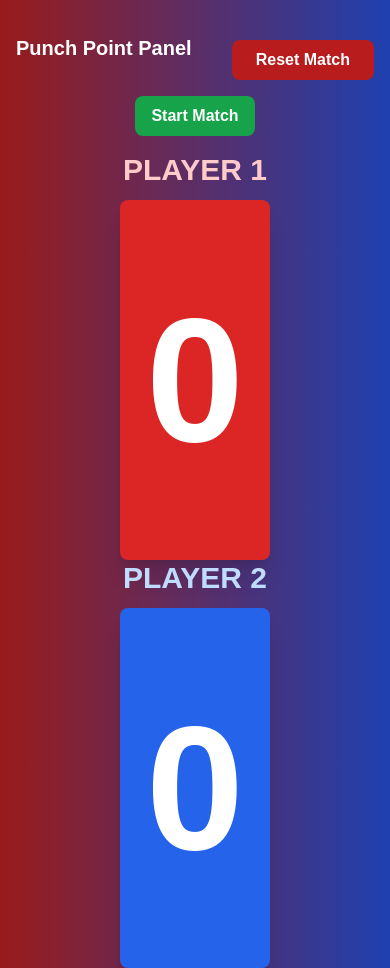
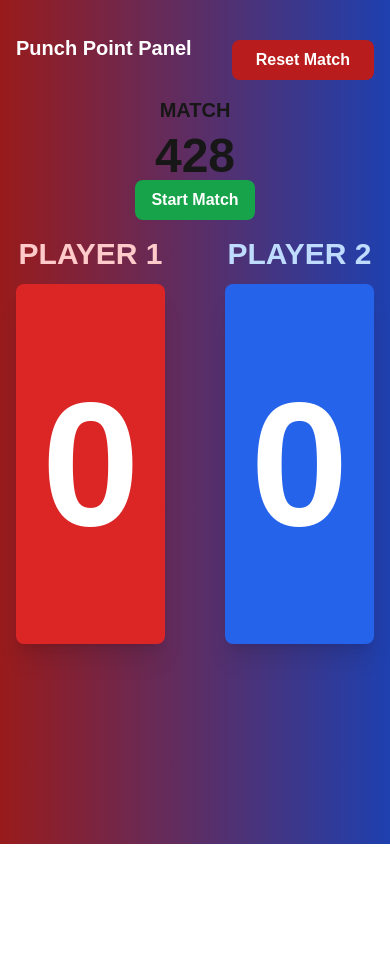
Before and after one commit to agnibyte/Punch-Point-Panel, a Next.js app: page /setup in a window 390 px wide. After the commit the page ends 844 px from the top, so only its background shows below. Built offline with nearby package versions, Linux system fonts and the light colour scheme.

Commit message:
final layout

```diff
--- a/components/Scoreboard.js
+++ b/components/Scoreboard.js
@@ -98,6 +98,10 @@ export default function Scoreboard() {
       </div>
 
       {/* Main Content */}
+      <div className="grid grid-cols-1 items-center justify-center w-full text-center">
+        <div className="text-xl font-bold uppercase">Match</div>
+        <div className="text-5xl font-bold mt-2">428</div>
+      </div>
       <div className="flex flex-col items-center justify-between w-full h-full px-4">
         {/* Timer - Responsive and Desktop Placement */}
         <div className="w-full md:w-1/3 flex justify-center mb-4 md:absolute md:top-1/2 md:left-1/2 md:transform md:-translate-x-1/2 md:-translate-y-1/2">
@@ -118,7 +122,7 @@ export default function Scoreboard() {
         </div>
 
         {/* Scores Section */}
-        <div className="flex flex-col md:flex-row items-center justify-between w-full">
+        <div className="flex  md:flex-row items-center justify-between w-full">
           {/* Red Score */}
           <div className="flex flex-col items-center w-5/12 md:w-1/3">
             <div className="text-3xl font-bold text-red-200 text-center uppercase mb-3">
```
